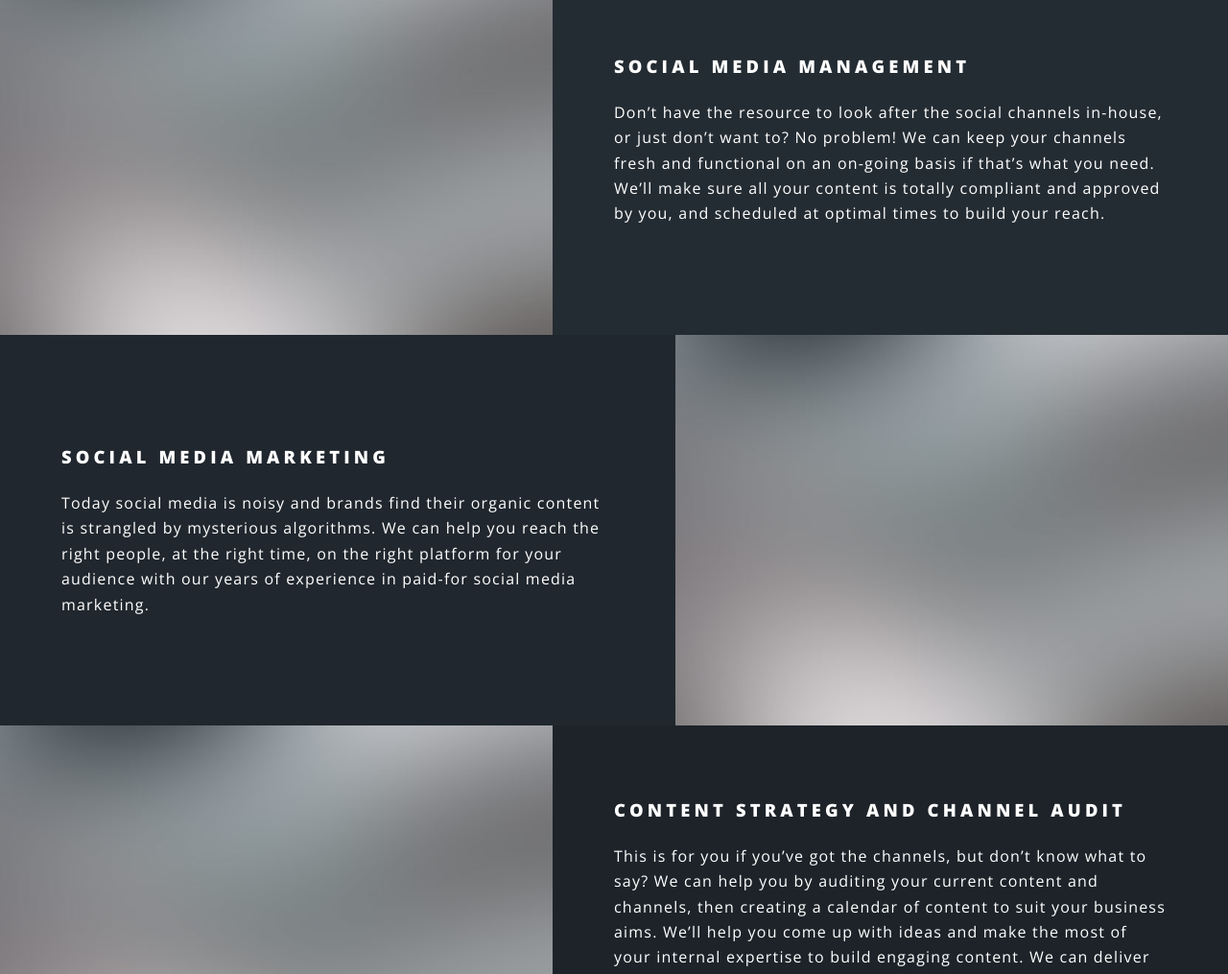
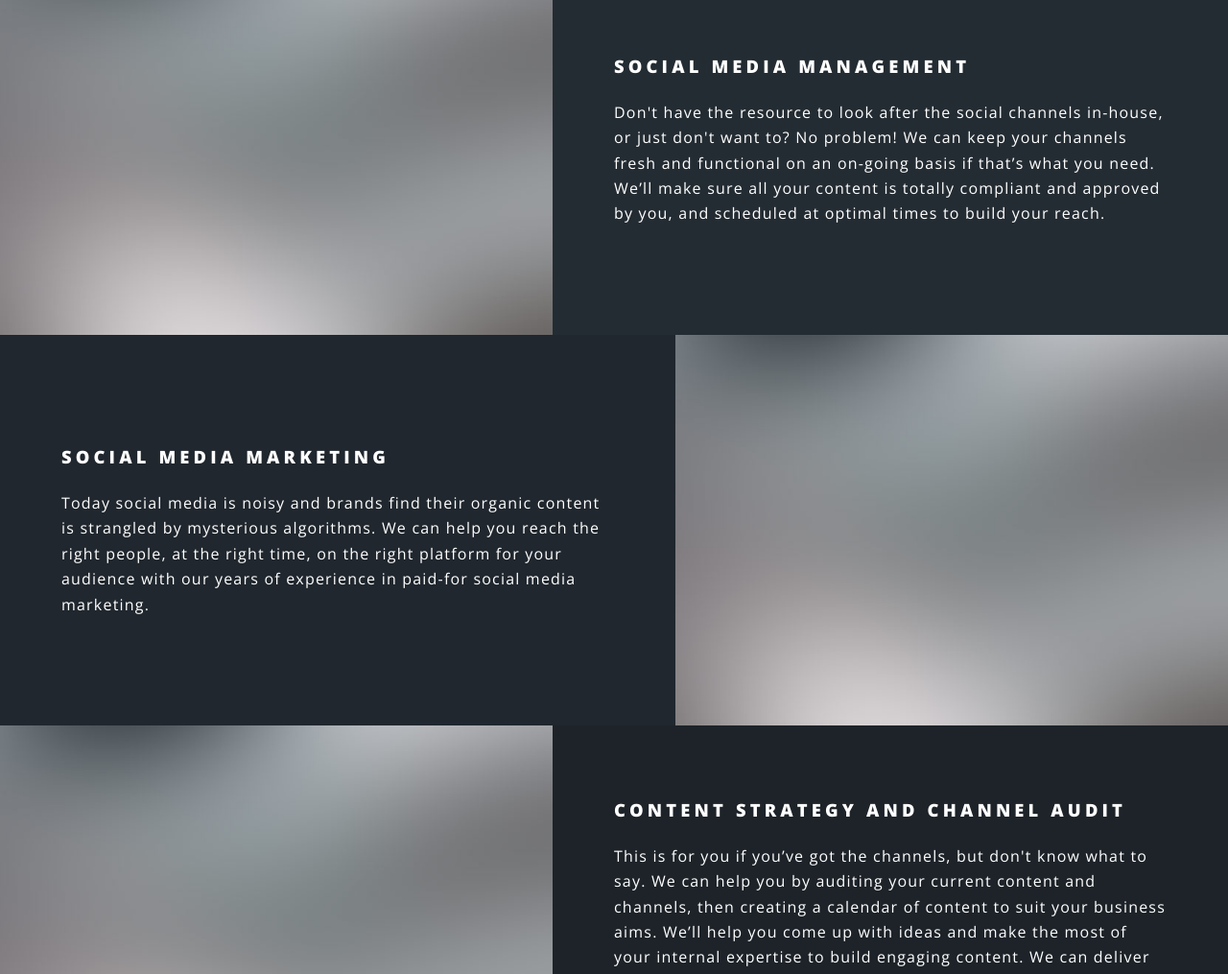
Before and after one commit to digitalparakeet/site, a Jekyll site: the page built from services.html, in a window 1280 px wide and 1400 px high, scrolled down 1519 px. Shown: the part 154-1169 px from the top of the window at 96% size. Built offline with Jekyll 4.4.1, drawn with Linux system fonts in a browser that asks for light colours; some of the changed text lies outside the part shown.

Commit message:
fixing grammar

```diff
--- a/services.html
+++ b/services.html
@@ -16,7 +16,7 @@ permalink: /services/
     <header class="major">
       <p>With our shared backgrounds in finance, professional services and general B2B, we offer a variety of digital marketing solutions, training and management, but we particularly specialise in helping organisations succeed in social media.</p>
       <p>Traditionally, social has been seen as the preserve of B2C, and many agencies can offer services on Facebook, Twitter and Instagram. We can do the same, but our platform expertise extends to LinkedIn as well. Luisa even worked at LinkedIn, so we can truly say we know the platform inside out!</p>
-      <p>Find out more about what we could do for you below and if you don’t see what you need here, <a href="{{ site.baseurl }}/contact">contact us</a> to ask about a bespoke solution.</p>
+      <p>Find out more about what we could do for you below and if you don't see what you need here, <a href="{{ site.baseurl }}/contact">contact us</a> to ask about a bespoke solution.</p>
     </header>
   </div>
 </section>
@@ -37,7 +37,7 @@ permalink: /services/
   <section class="spotlight">
     <div class="image"><img src="{{ "/images/pic01.jpg" | prepend: site.baseurl }}" alt=""></div><div class="content">
       <h3>Social media management</h3>
-      <p>Don’t have the resource to look after the social channels in-house, or just don’t want to? No problem! We can keep your channels fresh and functional on an on-going basis if that’s what you need. We’ll make sure all your content is totally compliant and approved by you, and scheduled at optimal times to build your reach.</p>
+      <p>Don't have the resource to look after the social channels in-house, or just don't want to? No problem! We can keep your channels fresh and functional on an on-going basis if that’s what you need. We’ll make sure all your content is totally compliant and approved by you, and scheduled at optimal times to build your reach.</p>
     </div>
   </section>
   <section class="spotlight">
@@ -49,7 +49,7 @@ permalink: /services/
   <section class="spotlight">
     <div class="image"><img src="{{ "/images/pic01.jpg" | prepend: site.baseurl }}" alt=""></div><div class="content">
       <h3>Content strategy and channel audit</h3>
-      <p>This is for you if you’ve got the channels, but don’t know what to say? We can help you by auditing your current content and channels, then creating a calendar of content to suit your business aims. We’ll help you come up with ideas and make the most of your internal expertise to build engaging content. We can deliver this as a workshop to help you learn how to do this for yourselves, or as an ongoing project to ensure you have fresh content and are making the most of your content every month.</p>
+      <p>This is for you if you’ve got the channels, but don't know what to say. We can help you by auditing your current content and channels, then creating a calendar of content to suit your business aims. We’ll help you come up with ideas and make the most of your internal expertise to build engaging content. We can deliver this as a workshop to help you learn how to do this for yourselves, or as an ongoing project to ensure you have fresh content and are making the most of your content every month.</p>
     </div>
   </section>
   <section class="spotlight">
```
